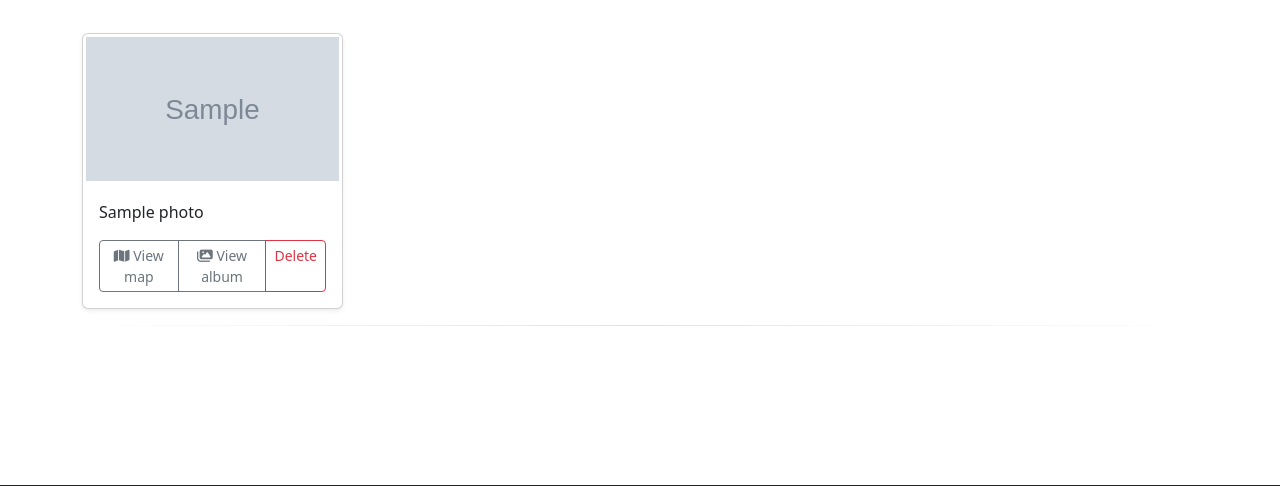
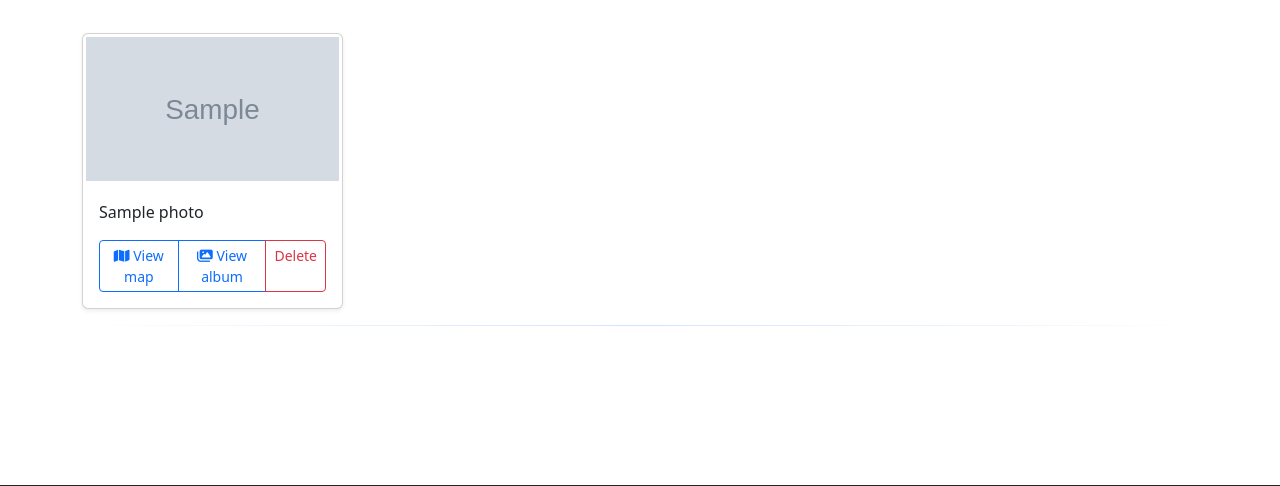
Before and after one commit to tiberiu-dascal/GALLERY, a Django app: page / in a window 1280 px wide. Shown: the part 211-697 px from the top of the page. Run offline with Django 4.2, Linux system fonts and the light colour scheme; a user stored in the database is signed in; tables that the repository leaves empty hold one stand-in row (values such as "Sample post"); grey boxes marked "Sample" are stand-in pictures; some libraries are stand-ins or nearby versions.

Commit message:
Adding more harmonization

```diff
--- a/templates/album.html
+++ b/templates/album.html
@@ -6,7 +6,7 @@
         <div class="col-lg-12">
             <a href="{% url 'upload' %}" class="btn btn-primary float-right mt-4">Upload more photos <i class="fa-solid fa-images"></i></a>
             <a href="/map/{{ album.id }}/"
-               class="btn btn-secondary float-right mt-4">Check it on the map <i class="fa-solid fa-map"></i></a>
+               class="btn btn-primary float-right mt-4">Check it on the map <i class="fa-solid fa-map"></i></a>
         </div>
     </div>
     <div class="row">
@@ -25,7 +25,7 @@
                         <p class="card-text">{{ photo.title }}</p>
                         <div class="d-flex justify-content-between align-items-center">
                             <div class="btn-group">
-                                <button type="button" class="btn btn-sm btn-outline-secondary">View</button>
+                                <button type="button" class="btn btn-sm btn-outline-primary">View</button>
                                 <a href="/{{ photo.id }}/delete/" class="btn btn-sm btn-outline-danger">Delete</a>
                             </div>
                         </div>
--- a/templates/albums.html
+++ b/templates/albums.html
@@ -50,7 +50,7 @@
                                     <div class="btn-group">
                                         <a href="/map/{{ album.id }}"
                                            type="button"
-                                           class="btn btn-sm btn-outline-secondary">
+                                           class="btn btn-sm btn-outline-primary">
                                             <i class="fa-solid fa-map"></i> View
                                         </a>
                                         <a href="/{{ photo.id }}/delete/" class="btn btn-sm btn-outline-danger">Delete</a>
--- a/templates/index.html
+++ b/templates/index.html
@@ -50,12 +50,12 @@
                                         <div class="btn-group">
                                             <a href="/map/{{ album.id }}"
                                                type="button"
-                                               class="btn btn-sm btn-outline-secondary">
+                                               class="btn btn-sm btn-outline-primary">
                                                 <i class="fa-solid fa-map"></i> View map
                                             </a>
                                             <a href="/album/{{ album.id }}"
                                                type="button"
-                                               class="btn btn-sm btn-outline-secondary">
+                                               class="btn btn-sm btn-outline-primary">
                                                 <i class="fa-solid fa-images"></i> View album
                                             </a>
 
--- a/templates/photos.html
+++ b/templates/photos.html
@@ -19,8 +19,7 @@
                         <p class="card-text">{{ photo.title }}</p>
                         <div class="d-flex justify-content-between align-items-center">
                             <div class="btn-group">
-                                <a type="button" href="{% url 'album' photo.album_id %}" class="btn btn-sm btn-outline-secondary">View</a>
-
+                                <a type="button" href="{% url 'album' photo.album_id %}" class="btn btn-sm btn-outline-primary">View</a>
                                 <a href="/{{ photo.id }}/delete/" class="btn btn-sm btn-outline-danger">Delete</a>
                             </div>
                         </div>
```
